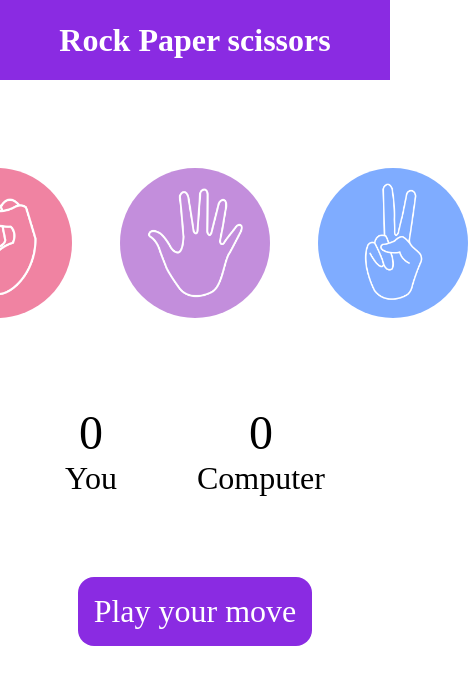
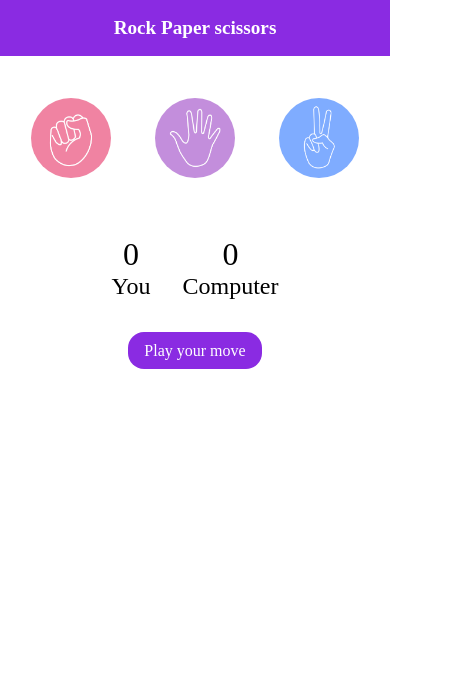
Before and after one commit to JayTiwari2603/Rock-Paper-Scissors-Game, a plain HTML site: page index.html in a window 390 px wide. Shown: the whole page, 468 px wide, since content can reach past the window. Drawn offline with Linux system fonts and the light colour scheme.

Commit message:
Made project mobile responsive

```diff
--- a/styles.css
+++ b/styles.css
@@ -1,63 +1,136 @@
-*{
+* {
     margin: 0;
-    padding:0;
+    padding: 0;
     text-align: center;
+    box-sizing: border-box;
 }
-h1{
+
+h1 {
     color: white;
     background-color: blueviolet;
-    /* text-align: center; */
     height: 5rem;
     line-height: 5rem;
+    font-size: 2rem;
 }
-.choice{
-    height: 165px;
-    width: 165px;
+
+.choice {
+    height: 160px;
+    width: 160px;
     border-radius: 50%;
     display: flex;
     justify-content: center;
     align-items: center;
+    transition: transform 0.2s ease-in-out;
+}
 
-}
-.choice:hover{
+.choice:hover {
     cursor: pointer;
     background-color: blueviolet;
+    transform: scale(1.05);
 }
-img{
-    height: 150px;
-    width: 150px;
+
+img {
+    height: 140px;
+    width: 140px;
     object-fit: cover;
     border-radius: 50%;
 }
-.choices{
+
+.choices {
     display: flex;
     justify-content: center;
     align-items: center;
     gap: 3rem;
-    margin-top: 5rem;
+    margin-top: 3rem;
+    flex-wrap: wrap;  /* ✅ allows wrapping on smaller screens */
 }
-.score-board{
+
+.score-board {
     display: flex;
     justify-content: center;
     align-items: center;
     font-size: 2rem;
-    margin-top: 5rem;
-    gap: 5rem;
+    margin-top: 3rem;
+    gap: 3rem;
+    flex-wrap: wrap;
+}
 
-}
-#user-score, #computer-score{
+#user-score, #computer-score {
     font-size: 3rem;
 }
-.msg-container{
-    margin-top: 5rem;
-    height: 5rem;
+
+.msg-container {
+    margin-top: 3rem;
+    height: auto;
 }
-#msg{
-    margin-top: 5rem;
-    font-size: 2rem;
+
+#msg {
+    margin-top: 2rem;
+    font-size: 1.5rem;
     color: white;
     background-color: blueviolet;
     display: inline-block;
     border-radius: 1rem;
-    padding: 1rem;
+    padding: 1rem 2rem;
 }
+
+/* ✅ Mobile responsiveness */
+@media (max-width: 768px) {
+    h1 {
+        font-size: 1.5rem;
+        height: 4rem;
+        line-height: 4rem;
+    }
+
+    .choices {
+        gap: 1.5rem;
+        margin-top: 2rem;
+    }
+
+    .choice {
+        height: 120px;
+        width: 120px;
+    }
+
+    img {
+        height: 100px;
+        width: 100px;
+    }
+
+    .score-board {
+        font-size: 1.5rem;
+        gap: 2rem;
+    }
+
+    #user-score, #computer-score {
+        font-size: 2rem;
+    }
+
+    #msg {
+        font-size: 1.2rem;
+        padding: 0.8rem 1.2rem;
+    }
+}
+
+@media (max-width: 480px) {
+    .choice {
+        height: 100px;
+        width: 100px;
+    }
+
+    img {
+        height: 80px;
+        width: 80px;
+    }
+
+    h1 {
+        font-size: 1.2rem;
+        height: 3.5rem;
+        line-height: 3.5rem;
+    }
+
+    #msg {
+        font-size: 1rem;
+        padding: 0.6rem 1rem;
+    }
+}
```
Also changed, not shown: images/ScreenshotOfTheProject.png (added).
